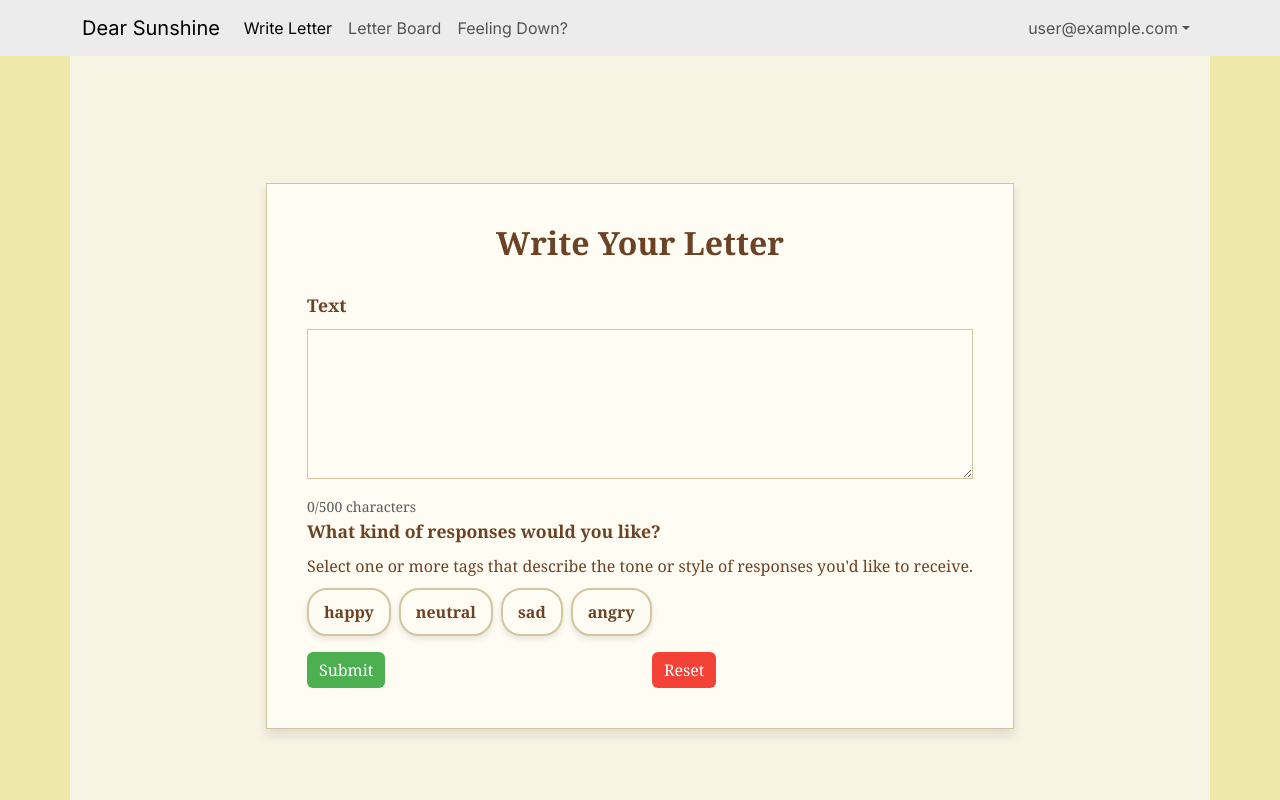
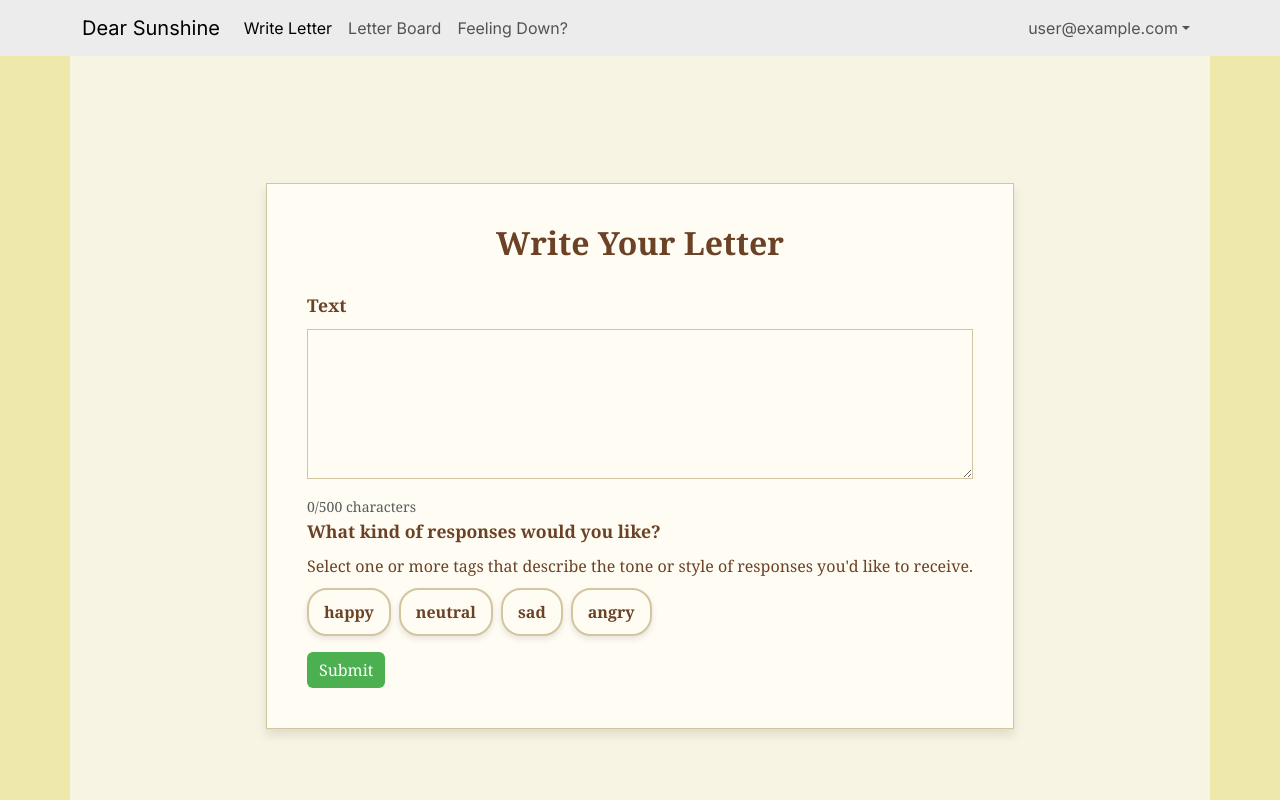
Before and after one commit to icastro808/dear-sunshine-, a Next.js app: page /add in a window 1280 px wide. Shown: the top 800 px of the page. Built offline with nearby package versions, Linux system fonts and the light colour scheme; no server answers; sample sign-in values are in the browser's storage.

Commit message:
Removed reset button

```diff
--- a/src/components/AddLetterForm.tsx
+++ b/src/components/AddLetterForm.tsx
@@ -105,7 +105,6 @@ const AddLetterForm: React.FC = () => {
   const {
     register,
     handleSubmit,
-    reset,
     setValue,
     formState: { errors },
   } = useForm({
@@ -203,16 +202,6 @@ const AddLetterForm: React.FC = () => {
                   Submit
                 </Button>
               </Col>
-              <Col>
-                <Button
-                  type="button"
-                  onClick={() => reset()}
-                  className="float-right"
-                  style={styles.resetBtn}
-                >
-                  Reset
-                </Button>
-              </Col>
             </Row>
           </Form.Group>
         </Form>
```
